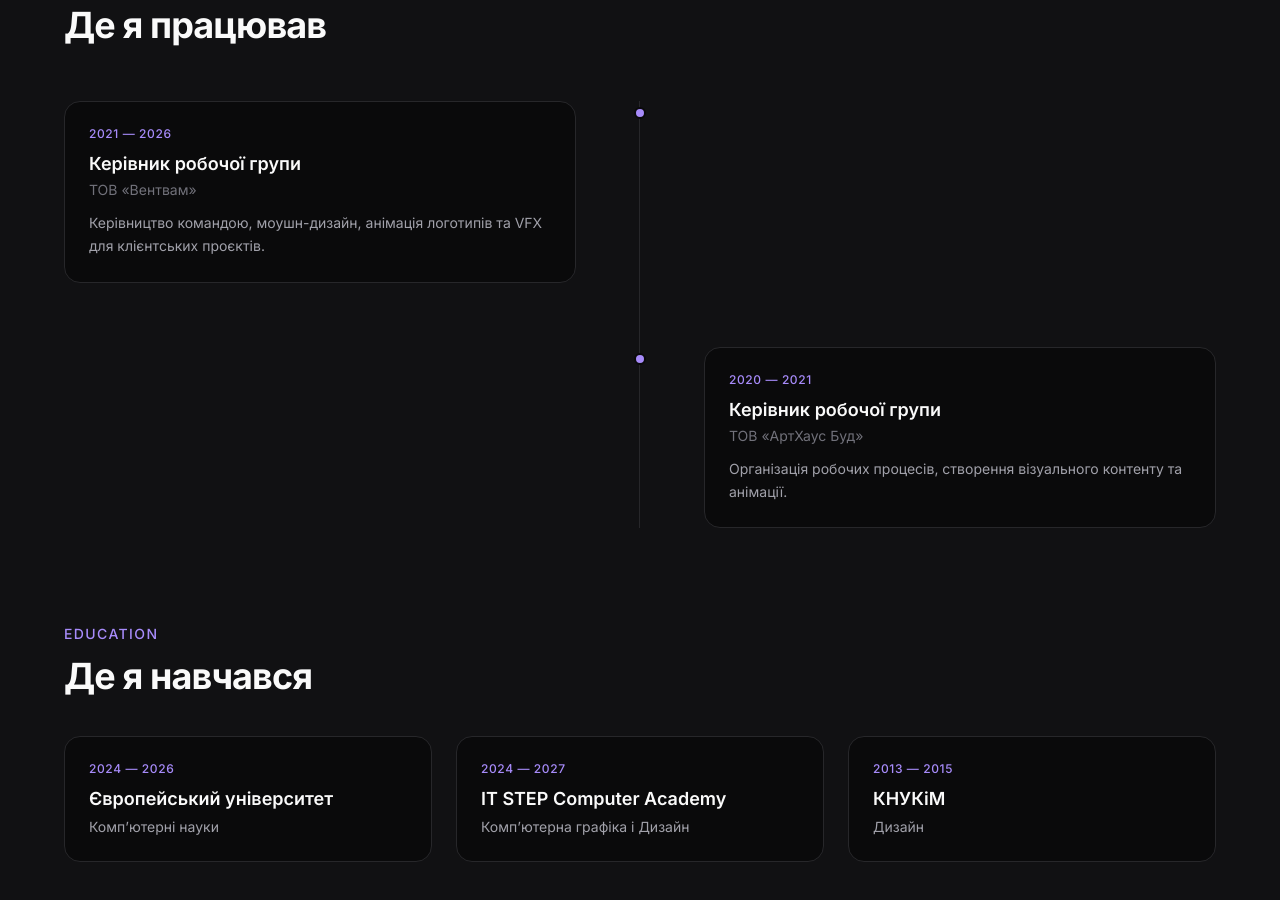
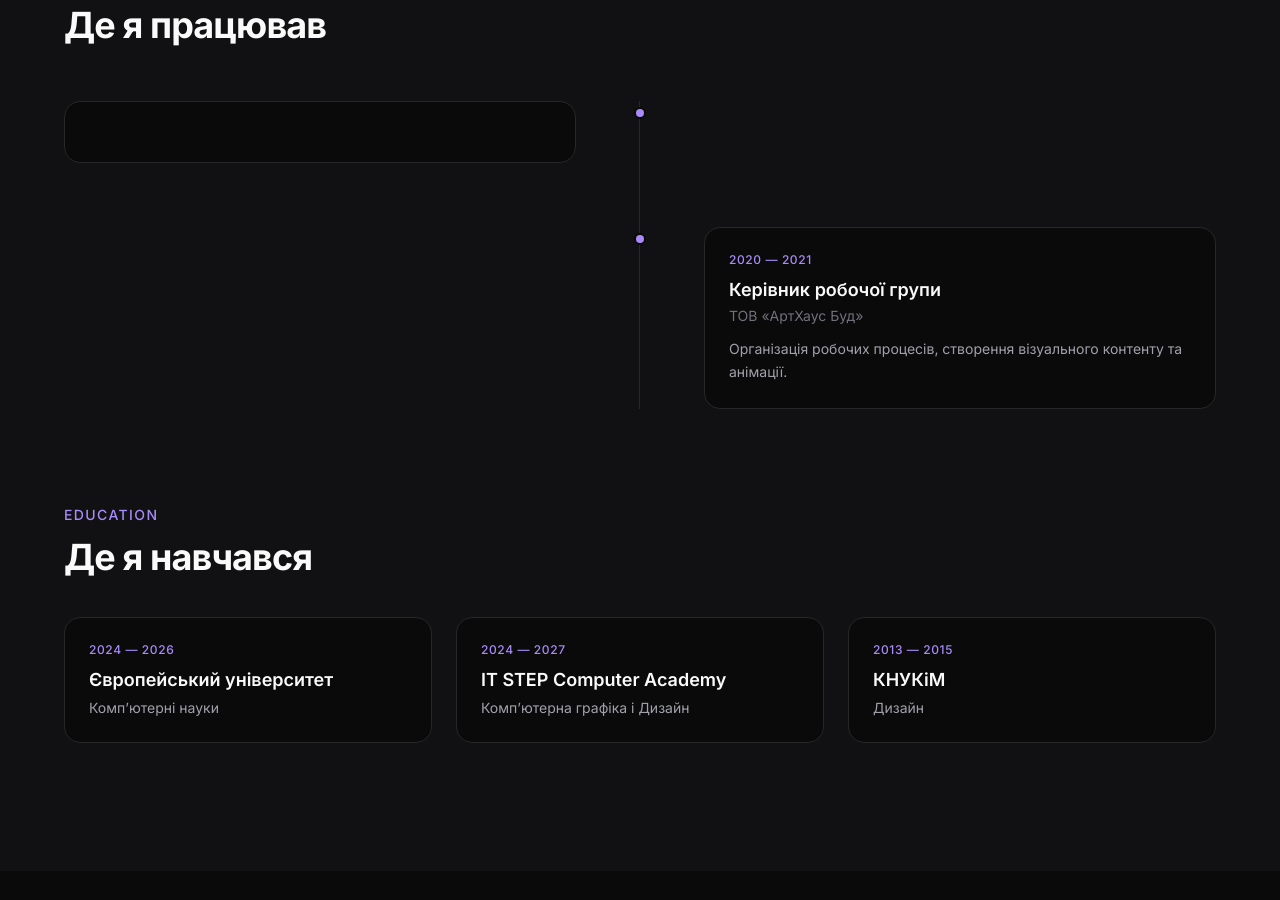
Before and after one commit to bulochka323/bobak-ivan-dev, a React (Vite) app: page / in a window 1280 px wide. Shown: the part 4460-5360 px from the top of the page. Built offline with nearby package versions, Linux system fonts and the light colour scheme.

Commit message:
Update portfolio.ts

```diff
--- a/src/data/portfolio.ts
+++ b/src/data/portfolio.ts
@@ -129,11 +129,11 @@ export const projects = [
 
 export const experience = [
   {
-    company: "ТОВ «Вентвам»",
-    role: "Керівник робочої групи",
-    period: "2021 — 2026",
+    company: "",
+    role: "",
+    period: "",
     description:
-      "Керівництво командою, моушн-дизайн, анімація логотипів та VFX для клієнтських проєктів.",
+      "",
   },
   {
     company: "ТОВ «АртХаус Буд»",
```
